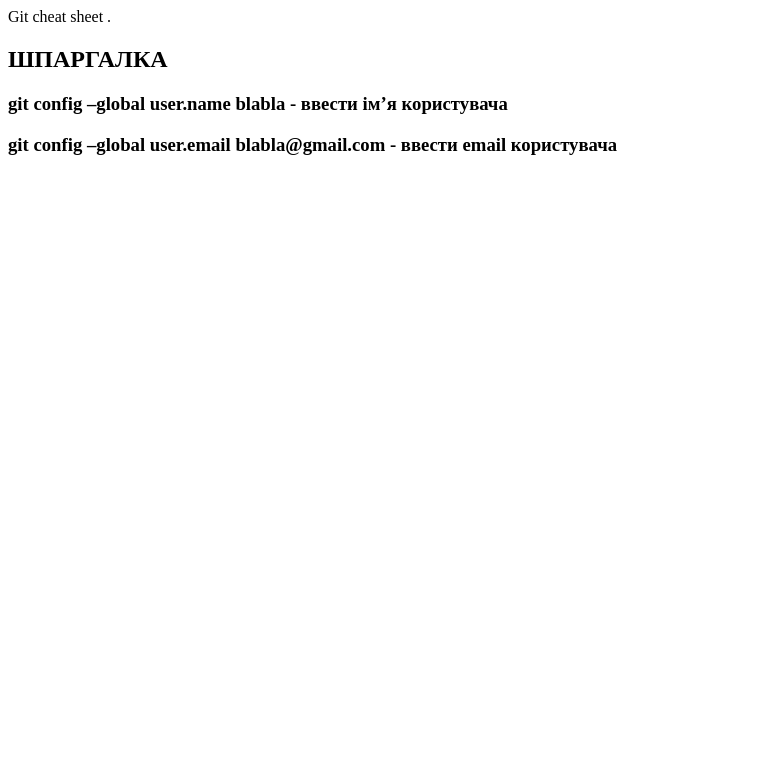
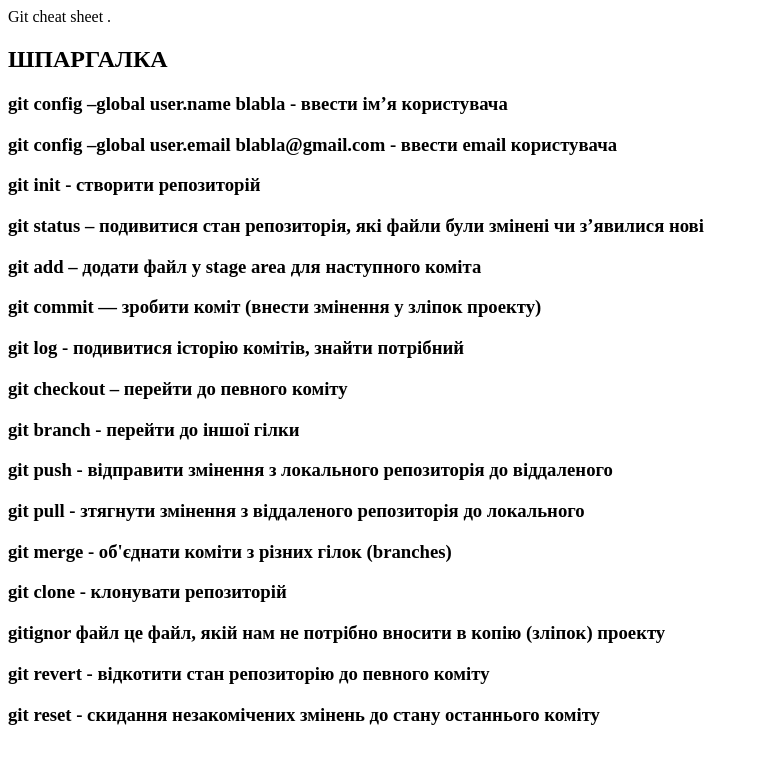
Before and after one commit to YevhenZalevskyy/cursor-blackhawk-hw, a plain HTML site: page index.html in a window 1280 px wide. Shown: the whole page, without its empty margins (0-759 px from the left). Drawn offline with Linux system fonts and the light colour scheme.

Commit message:
git cheat sheet end

```diff
--- a/index.html
+++ b/index.html
@@ -10,5 +10,21 @@
 
   <h3>git config –global user.name blabla - ввести ім’я користувача</h3>
   <h3>git config –global user.email blabla@gmail.com - ввести email користувача</h3>
+  <h3>git init - створити репозиторій</h3>
+  <h3>git status – подивитися стан репозиторія, які файли були змінені чи з’явилися нові</h3>
+  <h3>git add – додати файл у stage area для наступного коміта</h3>
+  <h3>git commit — зробити коміт (внести змінення у зліпок проекту)</h3>
+  <h3>git log - подивитися історію комітів, знайти потрібний</h3>
+  <h3>git checkout – перейти до певного коміту</h3>
+  <h3>git branch - перейти до іншої гілки</h3>
+  <h3>git push - відправити змінення з локального репозиторія до віддаленого</h3>
+  <h3>git pull - зтягнути змінення з віддаленого репозиторія до локального</h3>
+  <h3>git merge - об'єднати коміти з різних гілок (branches)</h3>
+  <h3>git clone - клонувати репозиторій</h3>
+
+  <h3>gitignor файл це файл, якій нам не потрібно вносити в копію (зліпок) проекту</h3>
+
+  <h3>git revert - відкотити стан репозиторію до певного коміту</h3>
+  <h3>git reset - скидання незакомічених змінень до стану останнього коміту</h3>
 
 </body>
```
